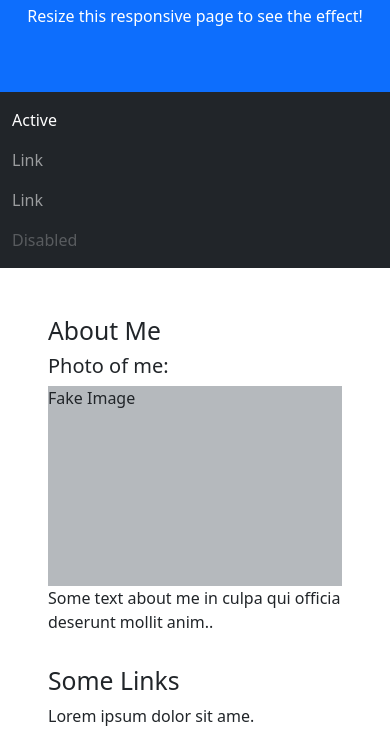
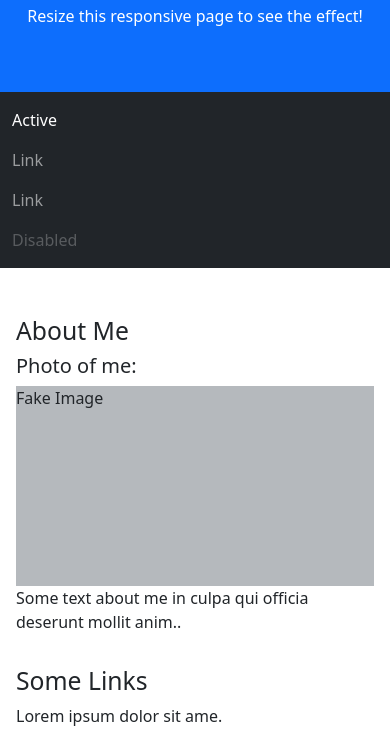
Before and after one commit to AkshayBoricha12/bootstrap_basic_template, a plain HTML site: page index.html in a window 390 px wide. Shown: the part 85-826 px from the top of the page. Drawn offline with nearby package versions, Linux system fonts and the light colour scheme.

Commit message:
responsiveness issues solved

```diff
--- a/index.html
+++ b/index.html
@@ -148,7 +148,7 @@
           </div>
         </nav>
       </div>
-      <div class="main-content p-5">
+      <div class="main-content p-sm-5 p-3 pt-5">
         <div class="row px-lg-5">
           <div class="col-sm-1"></div>
           <div class="col-sm-3 col-12">
```
